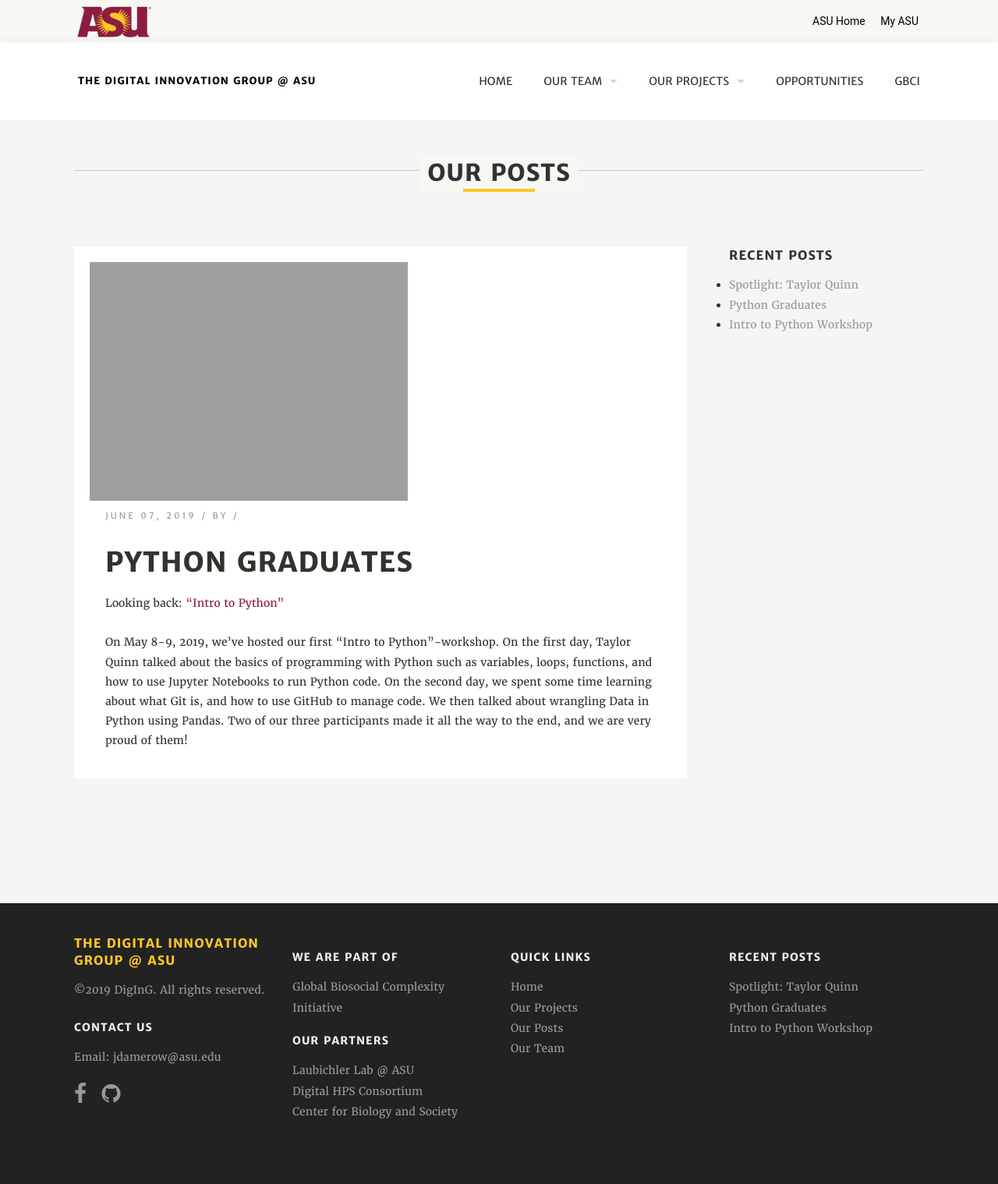
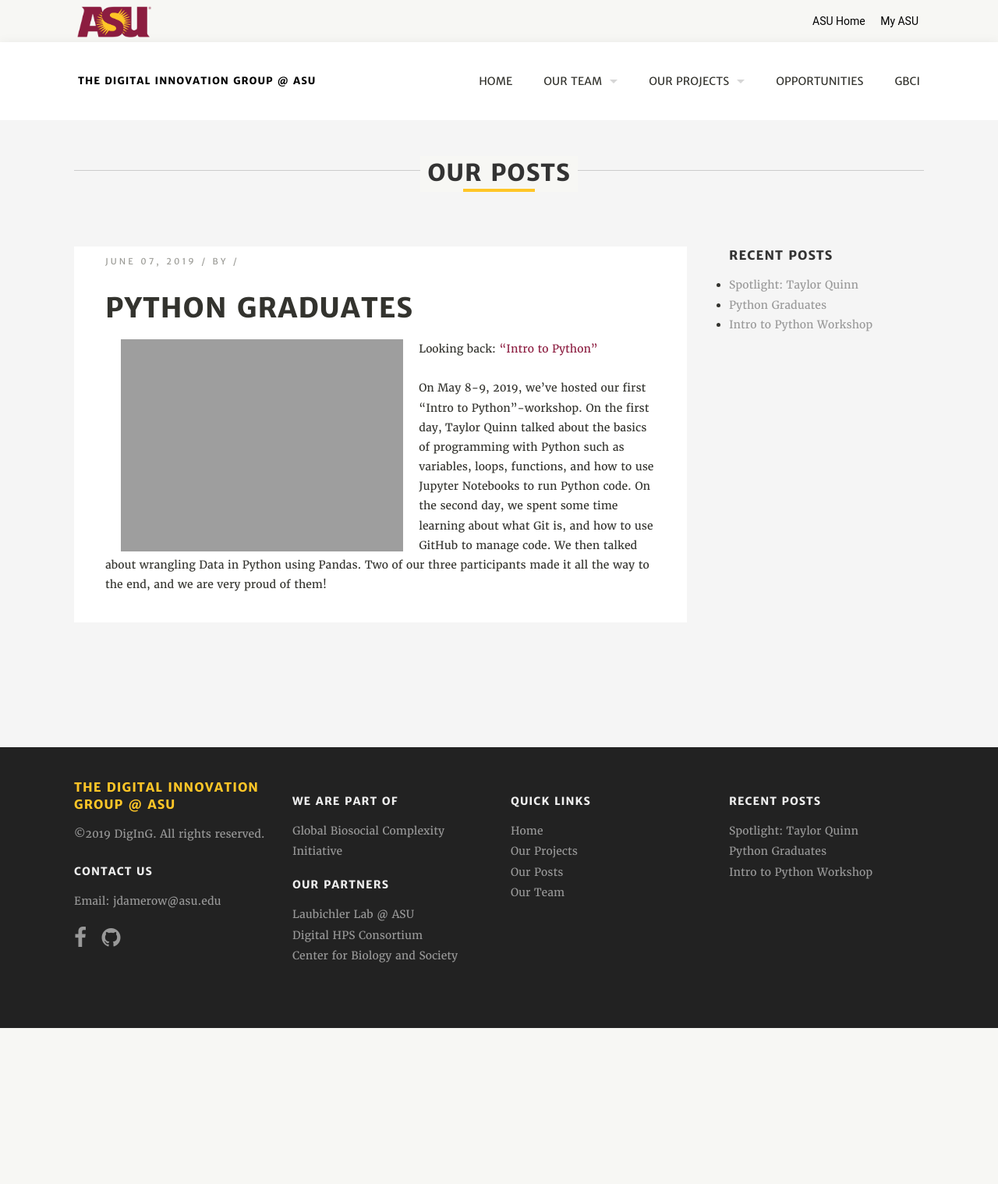
Before and after one commit to diging/diging, a Jekyll site: the page built from _posts/2019-06-07-Python-Graduates.md, in a window 1280 px wide. Shown: the whole page at 78% size. Built offline with Jekyll 4.4.1, drawn with Linux system fonts in a browser that asks for light colours; after the commit the page ends 1318 px from its top, so only the background shows below that.

Commit message:
[WEB-20] text float around left-aligned images

```diff
--- a/_layouts/post.html
+++ b/_layouts/post.html
@@ -7,11 +7,6 @@
 <div class='row'>
   <div class='large-12 columns'>
     <div class='mod modBlogPost big'>
-      <div class='images'>
-        {% for image in page.images %}
-          <div class='image'><img alt="" src="{{site.url}}/{{image}}" /></div>
-        {% endfor %}
-      </div>
       <div class='content'>
         <p class='info'>
           <span>{{page.date | date: "%B %d, %Y" }}</span>
@@ -20,10 +15,13 @@
             by {{page.author}}
           </span>
           /
-
         </p>
         <h3><a href="{{page.url}}">{{page.title}}</a></h3>
-        {{ content }}
+
+          {% for image in page.images %}
+            <img align="left" class='image' alt="" src="{{site.url}}/{{image}}" />
+          {% endfor %}
+          {{ content }}
       </div>
     </div>
     <div class='two spacing'></div>
```
